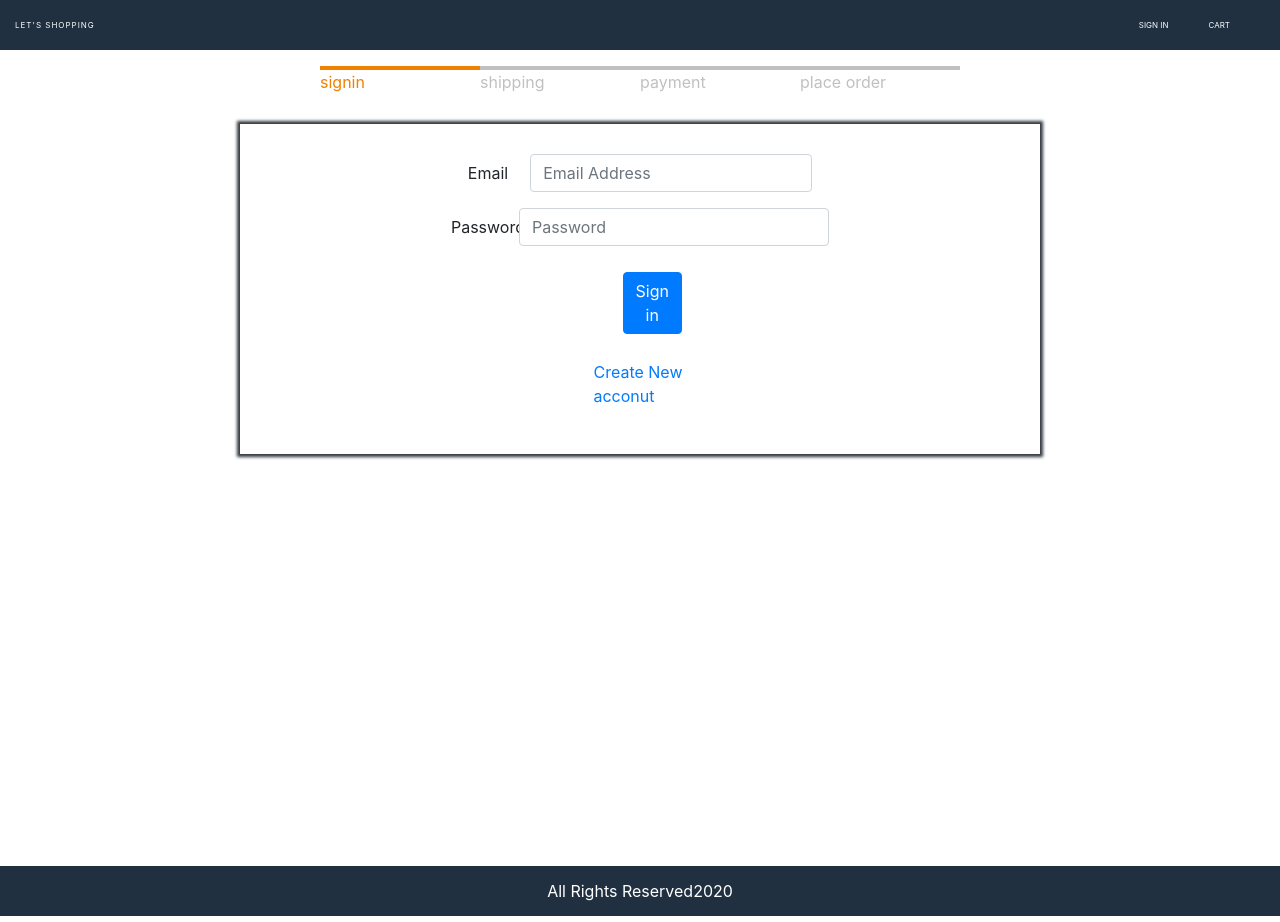
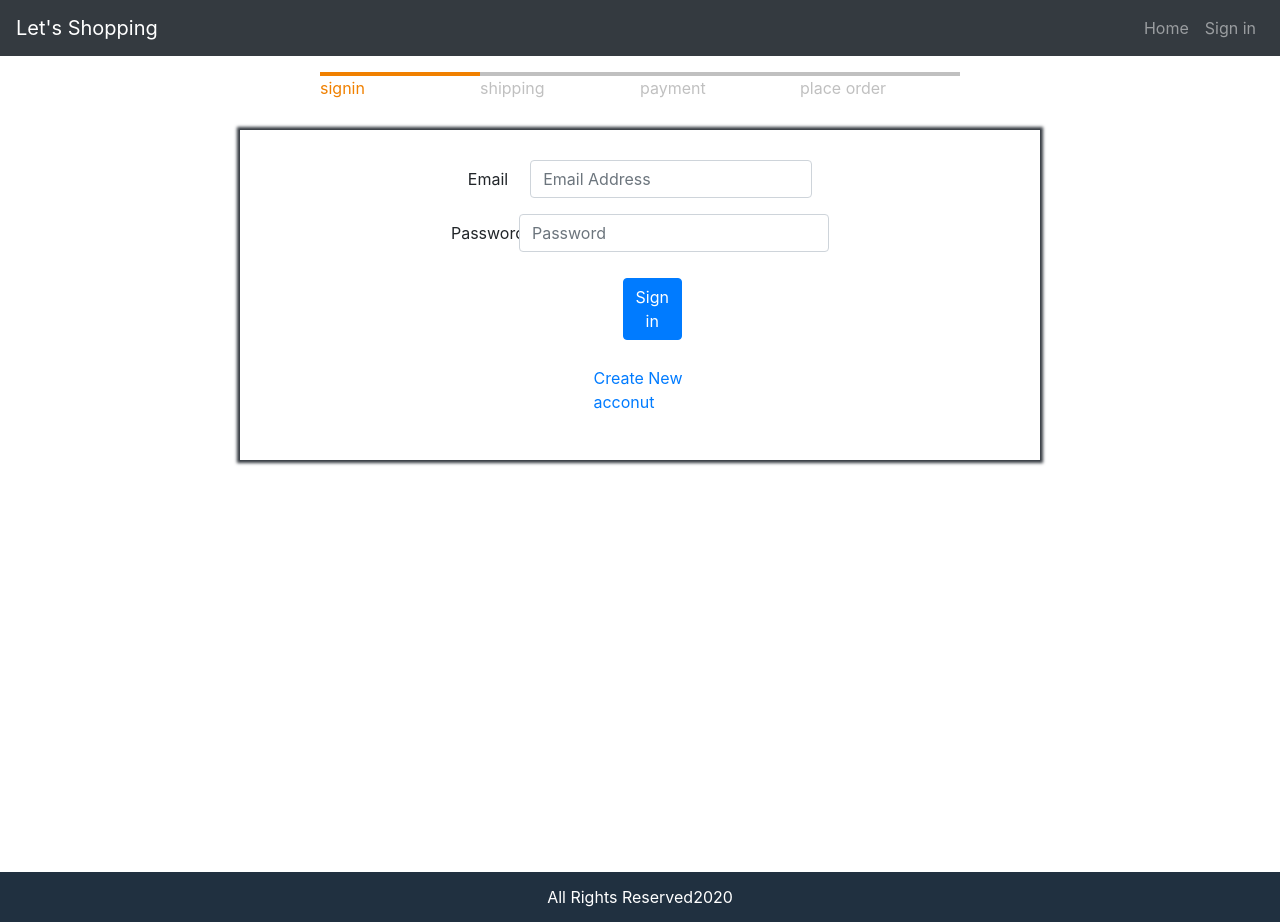
Before and after one commit to heshamalamam73/e-commerceshop, a React (Create React App) app in the folder client/: page /signin in a window 1280 px wide. Built offline with nearby package versions, Linux system fonts and the light colour scheme.

Commit message:
update nav

```diff
--- a/client/package.json
+++ b/client/package.json
@@ -1,6 +1,6 @@
 {
   "name": "lets_shopping",
-  "proxy": "http://localhost:5000",
+  "proxy": "http://localhost:3000",
   "version": "0.1.0",
   "private": true,
   "dependencies": {
--- a/client/src/components/Header.js
+++ b/client/src/components/Header.js
@@ -1,34 +1,55 @@
-import React from "react";
 import { Link } from "react-router-dom";
+import React, { useEffect, useState } from "react";
+import {
+  Collapse,
+  Navbar,
+  NavbarToggler,
+  NavbarBrand,
+  Nav,
+  NavItem,
+  NavLink,
+  UncontrolledDropdown,
+  DropdownToggle,
+  DropdownMenu,
+  DropdownItem,
+} from "reactstrap";
+function Header(props) {
+  const [isOpen, setIsOpen] = useState(false);
+  const toggle = () => {
+    setIsOpen(!isOpen);
+  };
 
-function Header(props) {
   const { userInfo } = props;
   return (
-    <header className="header">
-      <div className="nav-list">
-        <div className="brand">
-          {/* <button onClick={openMenu}>&#9776;</button> */}
-          <Link to="/">Let's Shopping</Link>
-        </div>
-        <ul className="nav-list-items">
-          <li className="nav-list-item">
+    <div>
+      <Navbar color="dark" dark expand="md">
+        <NavbarBrand href="/">Let's Shopping</NavbarBrand>
+        <NavbarToggler onClick={toggle} />
+        <Collapse isOpen={isOpen} navbar>
+          <Nav className="ml-auto" navbar>
+            <NavItem>
+              <NavLink href="/">Home</NavLink>
+            </NavItem>
             {userInfo ? (
-              <Link to="/profile"> {userInfo.name}</Link>
+              <NavItem>
+                <NavLink href="/profile"> {userInfo.name}</NavLink>
+              </NavItem>
             ) : (
-              <Link to="/signin">Sign in</Link>
+              <NavItem>
+                <NavLink href="/signin">Sign in</NavLink>
+              </NavItem>
             )}
-          </li>
-          {userInfo ? (
-            <li className="nav-list-item">
-              {userInfo.isAdmin && <Link to="/products"> Admin</Link>}
-            </li>
-          ) : null}
-          <li className="nav-list-item">
-            <Link to="/cart">Cart</Link>
-          </li>
-        </ul>
-      </div>
-    </header>
+            {userInfo ? (
+              <li className="">
+                <NavItem>
+                  <NavLink href="/products">Admin</NavLink>
+                </NavItem>
+              </li>
+            ) : null}
+          </Nav>
+        </Collapse>
+      </Navbar>
+    </div>
   );
 }
 export default Header;
--- a/client/src/css/main.css
+++ b/client/src/css/main.css
@@ -1,80 +1,16 @@
-.header {
-  background-color: #203040;
-  display: flex;
-  flex-direction: row;
-  width: 100%;
-  height: 50px;
-  text-transform: uppercase; }
-  .header .nav-list {
-    height: 100%;
-    width: 100%;
-    display: flex;
-    justify-content: space-between;
-    max-width: 100%;
-    margin: 5px;
-    padding: 5px; }
-    .header .nav-list .brand a {
-      color: white !important;
-      letter-spacing: 1px;
-      text-decoration: none;
-      padding: 5px;
-      font-size: 0.5rem; }
-    .header .nav-list .brand a:hover {
-      border: 1px solid white; }
-    .header .nav-list .nav-list-items {
-      display: flex;
-      justify-content: space-between; }
-      .header .nav-list .nav-list-items .nav-list-item {
-        padding-right: 40px; }
-        .header .nav-list .nav-list-items .nav-list-item a {
-          text-decoration: none;
-          font-size: 0.5rem;
-          color: white !important; }
-        .header .nav-list .nav-list-items .nav-list-item a:hover,
-        .header .nav-list .nav-list-items .nav-list-item a:focus,
-        .header .nav-list .nav-list-items .nav-list-item a:active {
-          padding-bottom: 5px;
-          border-bottom: 1px solid #f08000;
-          color: #f08000 !important; }
-
-.top-nav {
-  display: flex;
-  width: 100%;
-  height: 30px;
-  border-bottom: 1px solid #f08000; }
-  .top-nav ul {
-    height: 100%;
-    width: 100%;
-    display: flex;
-    justify-content: space-around;
-    transition: all 2s; }
-    .top-nav ul li {
-      display: flex;
-      flex-direction: row;
-      cursor: pointer; }
-      .top-nav ul li a {
-        text-decoration: none;
-        color: #203040;
-        max-width: 100%;
-        box-sizing: border-box; }
-      .top-nav ul li a:hover,
-      .top-nav ul li a:focus,
-      .top-nav ul li a:active {
-        border-bottom: 1px solid #f08000;
-        color: #f08000 !important;
-        transition: all 0.55s ease-in-out; }
-
 .home-page {
-  min-height: 100vh; }
+  min-height: 100vh;
+  padding: 20px; }
   .home-page .home-right {
     display: flex;
     width: 100%;
     height: 100%; }
     .home-page .home-right .nav-left {
-      min-width: 260px;
-      flex-basis: 300px; }
+      min-width: 220px;
+      flex-basis: 220px; }
     .home-page .home-right .products-list {
-      flex-grow: 1; }
+      padding: 20px;
+      flex-grow: 1 1; }
       .home-page .home-right .products-list .grid {
         display: flex;
         flex-direction: row;
@@ -94,7 +30,8 @@
               border: none;
               padding: 0; }
             .home-page .home-right .products-list .grid li .card img {
-              max-height: 200px; }
+              width: 200px;
+              height: 200px; }
           .home-page .home-right .products-list .grid li .card:hover {
             transition: all 0.25s;
             cursor: pointer; }
@@ -388,7 +325,7 @@
 .payment-screen,
 .sign-screen,
 .shipping-screen {
-  height: 100vh; }
+  min-height: 100vh; }
 
 .form {
   padding: 10px;
@@ -402,7 +339,24 @@
   width: 100%;
   min-height: 100vh; }
 
-@media screen and (max-width: 596px) {
+@media screen and (max-width: 767px) {
+  .home-page .home-right .nav-left {
+    display: none; }
+  .home-page .home-right .products-list {
+    align-items: center;
+    flex-direction: column; }
+    .home-page .home-right .products-list .grid {
+      flex-direction: column;
+      flex-wrap: wrap; }
+      .home-page .home-right .products-list .grid li {
+        padding: 20px; }
+        .home-page .home-right .products-list .grid li img {
+          max-width: 80%; } }
+
+@media screen and (max-width: 576px) {
+  .home-page {
+    padding: 20px;
+    margin: 20px; }
     .home-page .home-right {
       width: 100%;
       height: 100%; }
@@ -412,12 +366,5 @@
         flex-direction: column;
         flex-wrap: wrap; } }
 
-@media screen and (max-width: 767px) {
-  .home-page .home-right {
-    width: 100%;
-    height: 100%; }
-    .home-page .home-right .nav-left {
-      display: none; }
-    .home-page .home-right .products-list .grid {
-      flex-direction: column;
-      flex-wrap: wrap; } }
+.nav-right {
+  margin: 0 auto; }
--- a/client/src/screens/HomeScreen.js
+++ b/client/src/screens/HomeScreen.js
@@ -38,8 +38,6 @@ function HomeScreen(props) {
     <div>Error...</div>
   ) : (
     <div className="home-page">
-      <UpNav />
-
       <div className="home-right">
         <div className="nav-left">
           <LeftNav />
--- a/client/src/scss/main.scss
+++ b/client/src/scss/main.scss
@@ -1,101 +1,17 @@
-.header {
-  background-color: #203040;
-  display: flex;
-  flex-direction: row;
-  width: 100%;
-  height: 50px;
-  text-transform: uppercase;
-  .nav-list {
-    height: 100%;
-    width: 100%;
-    display: flex;
-    justify-content: space-between;
-    max-width: 100%;
-    margin: 5px;
-    padding: 5px;
-    .brand {
-      a {
-        color: white !important;
-        letter-spacing: 1px;
-        text-decoration: none;
-        padding: 5px;
-
-        font-size: 0.5rem;
-      }
-      a:hover {
-        border: 1px solid white;
-      }
-    }
-    .nav-list-items {
-      display: flex;
-      justify-content: space-between;
-      .nav-list-item {
-        padding-right: 40px;
-        a {
-          text-decoration: none;
-          font-size: 0.5rem;
-          color: white !important;
-        }
-        a:hover,
-        a:focus,
-        a:active {
-          padding-bottom: 5px;
-          border-bottom: 1px solid #f08000;
-          color: #f08000 !important;
-        }
-      }
-    }
-  }
-}
-.top-nav {
-  display: flex;
-  width: 100%;
-  height: 30px;
-  border-bottom: 1px solid #f08000;
-
-  ul {
-    height: 100%;
-    width: 100%;
-    display: flex;
-    justify-content: space-around;
-    transition: all 2s;
-
-    li {
-      display: flex;
-      flex-direction: row;
-      cursor: pointer;
-
-      a {
-        text-decoration: none;
-        color: #203040;
-        max-width: 100%;
-        box-sizing: border-box;
-      }
-      a:hover,
-      a:focus,
-      a:active {
-        border-bottom: 1px solid #f08000;
-        color: #f08000 !important;
-
-        transition: all 0.55s ease-in-out;
-      }
-    }
-  }
-}
-
 .home-page {
   min-height: 100vh;
-
+  padding: 20px;
   .home-right {
     display: flex;
     width: 100%;
     height: 100%;
     .nav-left {
-      min-width: 260px;
-      flex-basis: 300px;
+      min-width: 220px;
+      flex-basis: 220px;
     }
     .products-list {
-      flex-grow: 1;
+      padding: 20px;
+      flex-grow: 1 1;
 
       .grid {
         display: flex;
@@ -118,7 +34,8 @@
               padding: 0;
             }
             img {
-              max-height: 200px;
+              width: 200px;
+              height: 200px;
             }
           }
           .card:hover {
@@ -480,7 +397,7 @@
 .payment-screen,
 .sign-screen,
 .shipping-screen {
-  height: 100vh;
+  min-height: 100vh;
 }
 .form {
   padding: 10px;
@@ -494,8 +411,35 @@
   width: 100%;
   min-height: 100vh;
 }
-@media screen and (max-width: 596px) {
+
+@media screen and (max-width: 767px) {
   .home-page {
+    .home-right {
+      .nav-left {
+        display: none;
+      }
+      .products-list {
+        align-items: center;
+        flex-direction: column;
+        .grid {
+          flex-direction: column;
+          flex-wrap: wrap;
+          li {
+            padding: 20px;
+            img {
+              max-width: 80%;
+            }
+          }
+        }
+      }
+    }
+  }
+}
+@media screen and (max-width: 576px) {
+  .home-page {
+    padding: 20px;
+    margin: 20px;
+
     .home-right {
       width: 100%;
       height: 100%;
@@ -511,21 +455,6 @@
     }
   }
 }
-
-@media screen and (max-width: 767px) {
-  .home-page {
-    .home-right {
-      width: 100%;
-      height: 100%;
-      .nav-left {
-        display: none;
-      }
-      .products-list {
-        .grid {
-          flex-direction: column;
-          flex-wrap: wrap;
-        }
-      }
-    }
-  }
+.nav-right {
+  margin: 0 auto;
 }
```
Also changed, not shown: 1 other file (tests, documents, lock files or other folders). Lines whose indentation alone changed are shown as unchanged.
